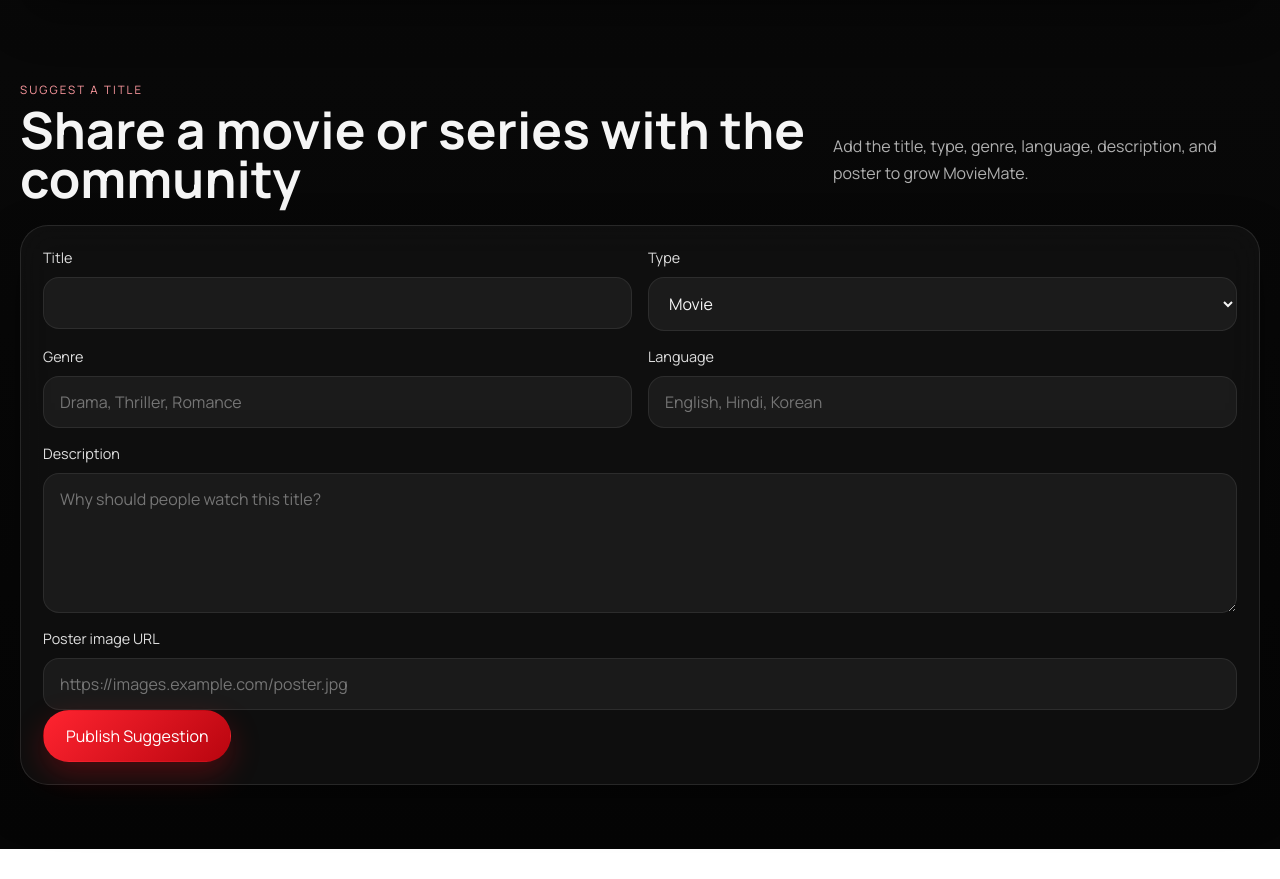
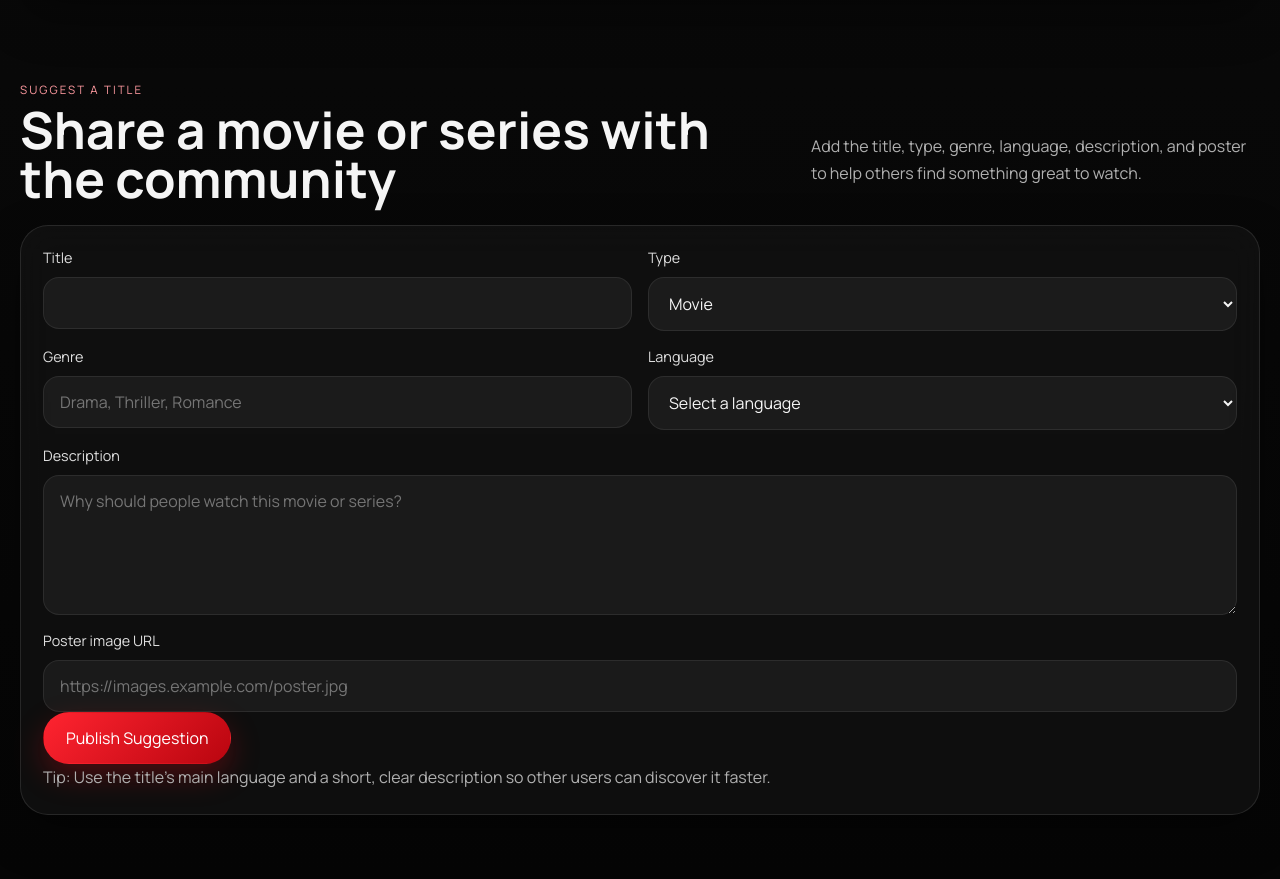
Before and after one commit to moviemate1/moviemate., a plain HTML site: page index.html in a window 1280 px wide. Shown: the part 1246-2125 px from the top of the page. Before the commit the page ends 2095 px from the top, so only its background shows below. Drawn offline with Linux system fonts and the light colour scheme; no server answers.

Commit message:
Add files via upload

```diff
--- a/app.js
+++ b/app.js
@@ -182,7 +182,7 @@ function movieCardTemplate(title) {
         </div>
         <p class="movie-description">${escapeHtml(title.description)}</p>
         <div class="movie-actions">
-          <a class="details-link" href="details.html?id=${title.id}">View Details</a>
+          <a class="details-link" href="details.html?id=${title.id}">View Details →</a>
           <button class="secondary-btn like-btn" data-id="${title.id}" type="button">Like</button>
         </div>
       </div>
--- a/index.html
+++ b/index.html
@@ -56,7 +56,7 @@
             </div>
             <p class="section-copy">
               Explore community suggestions for movies and series across genres,
-              languages, and platforms.
+              languages, and platforms with easy filters and quick actions.
             </p>
           </div>
 
@@ -103,7 +103,7 @@
               <h2>Share a movie or series with the community</h2>
             </div>
             <p class="section-copy">
-              Add the title, type, genre, language, description, and poster to grow MovieMate.
+              Add the title, type, genre, language, description, and poster to help others find something great to watch.
             </p>
           </div>
 
@@ -129,7 +129,18 @@
 
               <label class="input-group">
                 <span>Language</span>
-                <input name="language" type="text" placeholder="English, Hindi, Korean" required />
+                <select name="language" required>
+                  <option value="">Select a language</option>
+                  <option value="English">English</option>
+                  <option value="Hindi">Hindi</option>
+                  <option value="Japanese">Japanese</option>
+                  <option value="Nepali">Nepali</option>
+                  <option value="Korean">Korean</option>
+                  <option value="Tamil">Tamil</option>
+                  <option value="Telugu">Telugu</option>
+                  <option value="Spanish">Spanish</option>
+                  <option value="Other">Other</option>
+                </select>
               </label>
 
               <label class="input-group form-span">
@@ -137,7 +148,7 @@
                 <textarea
                   name="description"
                   rows="5"
-                  placeholder="Why should people watch this title?"
+                  placeholder="Why should people watch this movie or series?"
                   required
                 ></textarea>
               </label>
@@ -157,6 +168,9 @@
               <button class="primary-btn" type="submit">Publish Suggestion</button>
               <p class="form-message" id="formMessage" aria-live="polite"></p>
             </div>
+            <p class="form-message">
+              Tip: Use the title's main language and a short, clear description so other users can discover it faster.
+            </p>
           </form>
         </section>
       </main>
```
